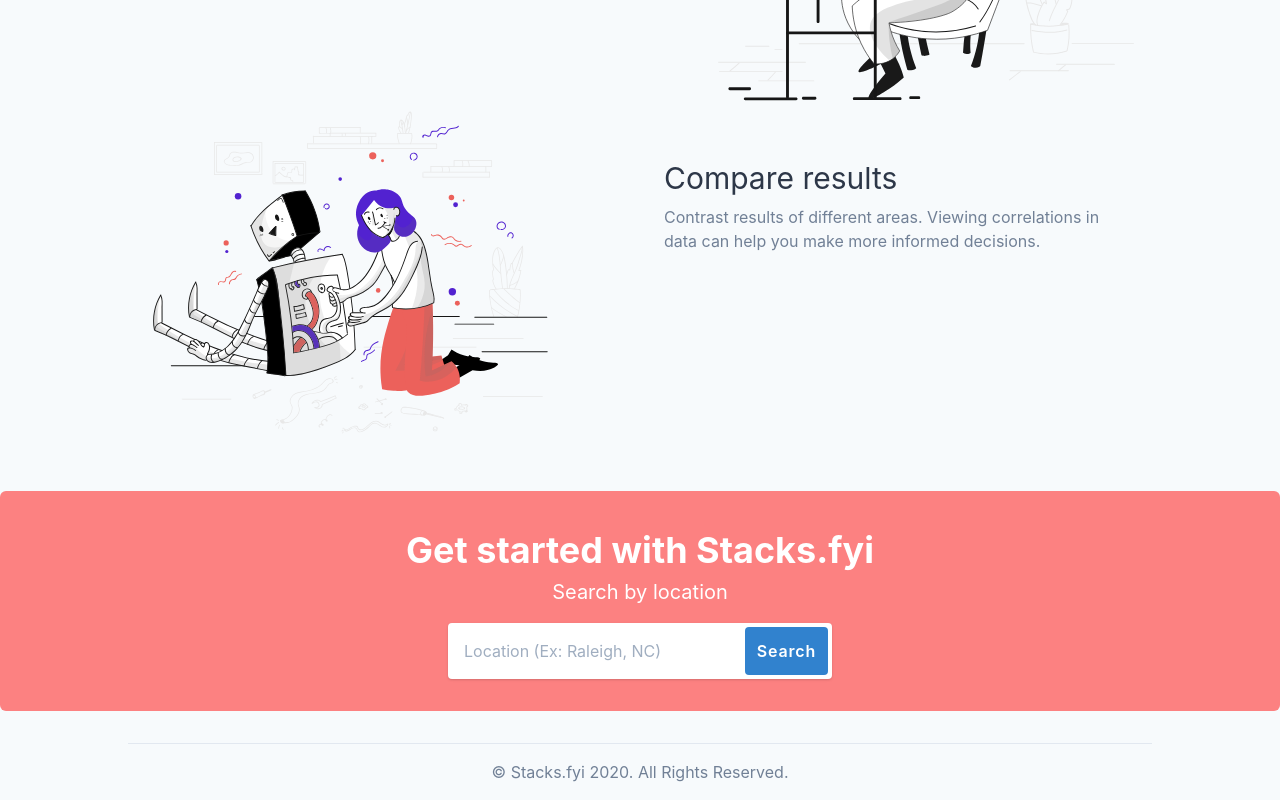
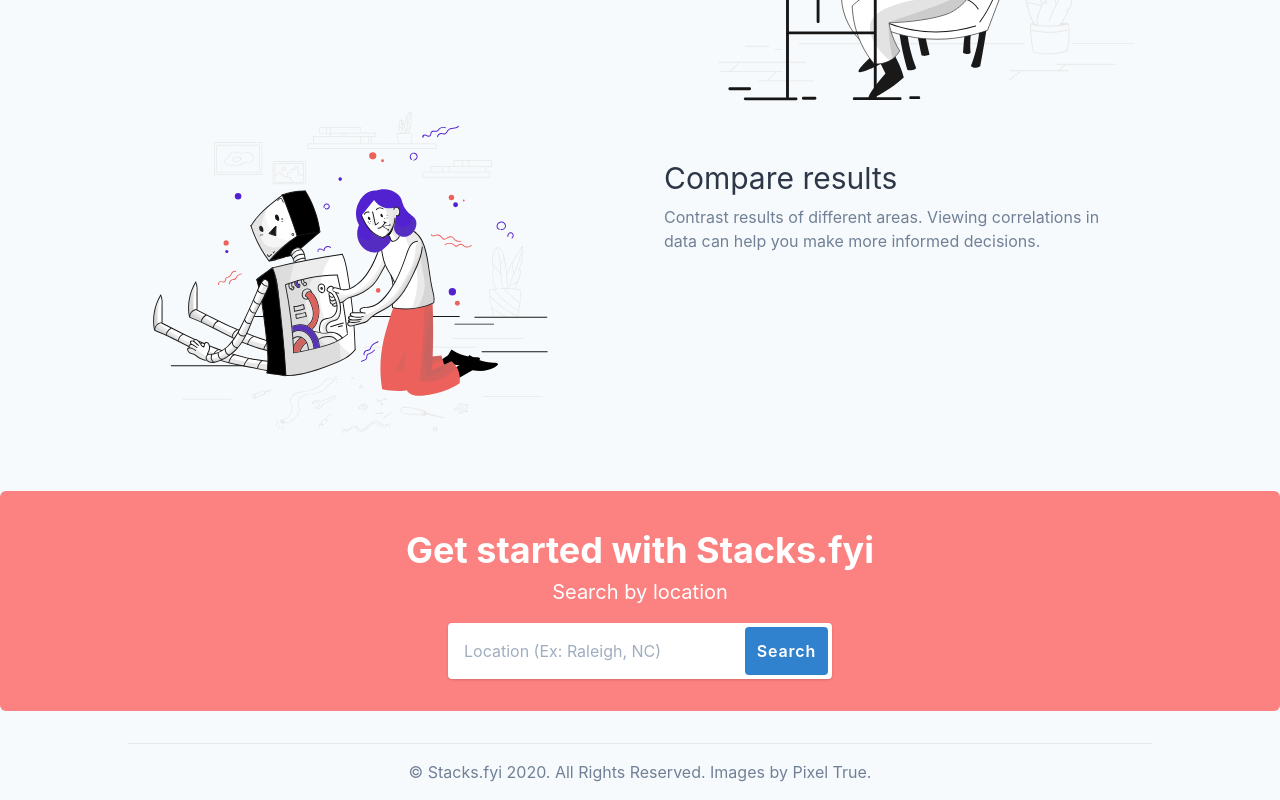
Before and after one commit to OliverMKing/stacks.fyi, a React (Create React App) app in the folder frontend/: page / in a window 1280 px wide. Shown: the part 1113-1913 px from the top of the page. Built offline with nearby package versions, Linux system fonts and the light colour scheme.

Commit message:
Add image credit to footer

```diff
--- a/frontend/src/components/index/Index.tsx
+++ b/frontend/src/components/index/Index.tsx
@@ -95,7 +95,11 @@ const IndexComponent: React.FC = () => {
 
         <div className="container max-w-5xl text-center mx-auto mt-4 py-4 sm:border-t">
           <p className="text-gray-600">
-            © Stacks.fyi 2020. All Rights Reserved.
+            © Stacks.fyi 2020. All Rights Reserved.{" "}
+            <a href="https://www.pixeltrue.com/illustrations">
+              Images by Pixel True
+            </a>
+            .
           </p>
         </div>
       </div>
--- a/frontend/src/components/locationResults/locationResults.tsx
+++ b/frontend/src/components/locationResults/locationResults.tsx
@@ -245,6 +245,7 @@ const App: React.FunctionComponent<RouteComponentProps> = (props) => {
             <a href="https://icons8.com/icon/X6CJMckcVrBj/1st-place-medal">
               Icons by Icons8
             </a>
+            .
           </p>
         </div>
       </div>
```
